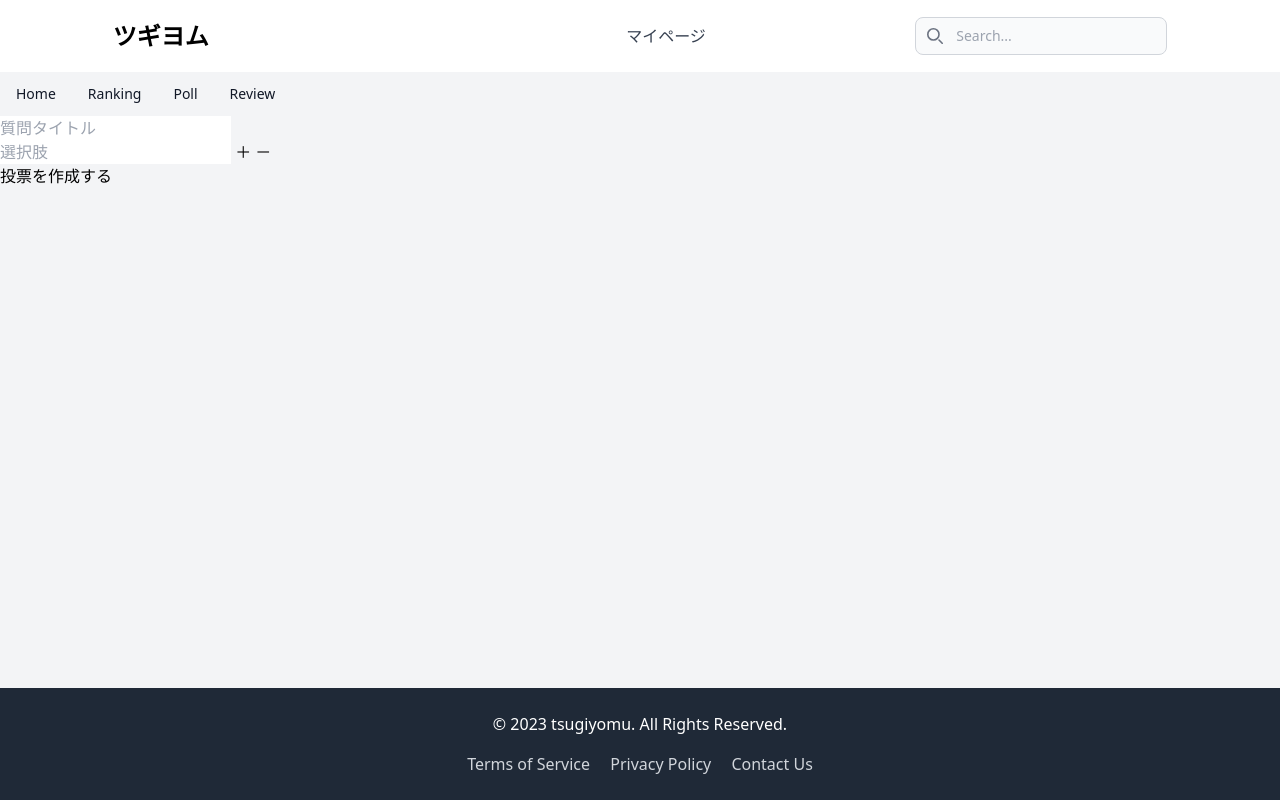
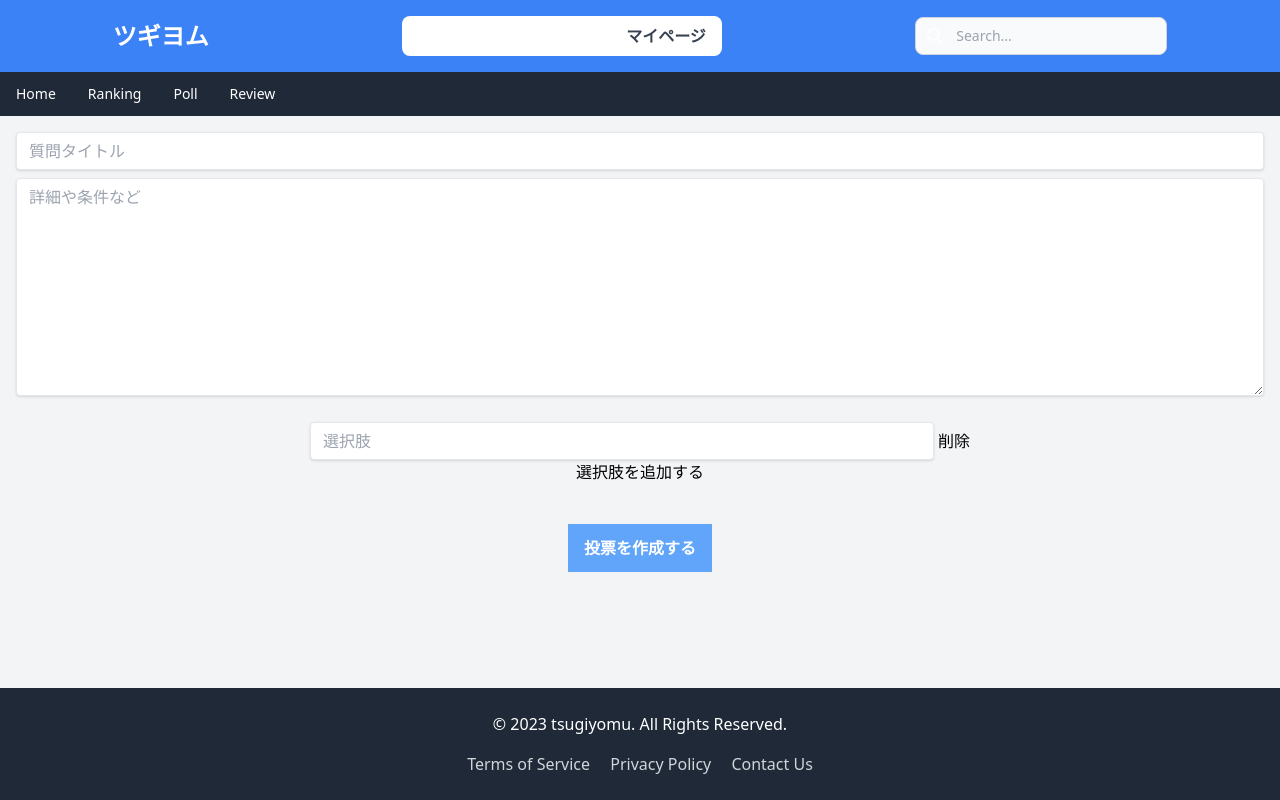
Before and after one commit to yabuki829/bookreview, a Django app: page /poll/create/ in a window 1280 px wide. Run offline with Django 3.2, Linux system fonts and the light colour scheme; a user stored in the database is signed in; some libraries are stand-ins or nearby versions.

Commit message:
pollのui

```diff
--- a/accounts/templates/mypage.html
+++ b/accounts/templates/mypage.html
@@ -14,7 +14,7 @@
 {% endblock %}
 {% block content %}
 
-<div class="  bg-white">
+<div class="  bg-white ">
 
 
   {% comment %} 案2 {% endcomment %}
--- a/accounts/views.py
+++ b/accounts/views.py
@@ -34,6 +34,7 @@ class SignUpView(CreateView):
 
         # メールを送信する
         #TODO 本番環境ではurlを変える
+        print("メールを送信しました。")
         send_mail(
             'アカウントの確認',
             f'認証URL: http://127.0.0.1:8000/accounts/activate/{user.activation_token}/',
@@ -44,6 +45,7 @@ class SignUpView(CreateView):
         return render(self.request, 'registration/signup_done.html')
 
 def activate(request, token):
+    print("activateします")
     try:
         user = User.objects.get(activation_token=token)
         user.is_active = True
@@ -83,6 +85,3 @@ class MyPageView(View):
         }
 
         return render(request, 'mypage.html', context)
-
-    def post(self,request):
-        pass
--- a/api/models.py
+++ b/api/models.py
@@ -113,10 +113,10 @@ class Review(models.Model):
 
 # TODO 投票機能
 class Poll(models.Model):
-    creator = models.ForeignKey(User, on_delete=models.CASCADE, related_name='created_polls')
+    creator = models.ForeignKey(Profile, on_delete=models.CASCADE, related_name='created_polls')
     question = models.CharField(max_length=255)
     created_at = models.DateTimeField(auto_now_add=True)
-
+    content = models.TextField(default="")
     def __str__(self):
         return self.question
 
@@ -137,7 +137,7 @@ class Vote(models.Model):
         unique_together = ('poll', 'user')
 
     def __str__(self):
-        return f"{self.user.username} voted on {self.poll.question}"
+        return f"{self.poll.question}"
 
 
 
--- a/api/templates/base.html
+++ b/api/templates/base.html
@@ -33,21 +33,22 @@
 </head>
 <body class="flex flex-col min-h-screen bg-gray-100 ">
 
-  <nav class="bg-white border-gray-200 dark:bg-blue-500">
+  <nav class="border-gray-200 bg-blue-500">
     <div class="max-w-screen-xl flex flex-wrap items-center justify-around mx-auto p-4">
     <a href="#" class="flex items-center">
-        <span class="self-center text-2xl font-semibold whitespace-nowrap dark:text-white">ツギヨム</span>
+        <span class="self-center text-2xl font-semibold whitespace-nowrap text-white">ツギヨム</span>
     </a>
     <div class="flex md:order-2">
-      <button type="button" data-collapse-toggle="navbar-search" aria-controls="navbar-search" aria-expanded="false" class="md:hidden text-gray-500 dark:text-gray-400 hover:bg-blue-100 dark:hover:bg-gray-700 focus:outline-none focus:ring-4 focus:ring-gray-200 dark:focus:ring-gray-700 rounded-lg text-sm p-2.5 mr-1" >
+      <button type="button" data-collapse-toggle="navbar-search" aria-controls="navbar-search" aria-expanded="false" class="md:hidden text-white focus:outline-none focus:ring-4 focus:ring-gray-200 dark:focus:ring-gray-700 rounded-lg text-sm p-2.5 mr-1" >
         <svg class="w-5 h-5" aria-hidden="true" xmlns="http://www.w3.org/2000/svg" fill="none" viewBox="0 0 20 20">
           <path stroke="currentColor" stroke-linecap="round" stroke-linejoin="round" stroke-width="2" d="m19 19-4-4m0-7A7 7 0 1 1 1 8a7 7 0 0 1 14 0Z"/>
         </svg>
         <span class="sr-only">Search</span>
       </button>
+
       <div class="relative hidden md:block">
         <div class="absolute inset-y-0 left-0 flex items-center pl-3 pointer-events-none">
-          <svg class="w-4 h-4 text-gray-500 dark:text-gray-400" aria-hidden="true" xmlns="http://www.w3.org/2000/svg" fill="none" viewBox="0 0 20 20">
+          <svg class="w-4 h-4  text-white" aria-hidden="true" xmlns="http://www.w3.org/2000/svg" fill="none" viewBox="0 0 20 20">
             <path stroke="currentColor" stroke-linecap="round" stroke-linejoin="round" stroke-width="2" d="m19 19-4-4m0-7A7 7 0 1 1 1 8a7 7 0 0 1 14 0Z"/>
           </svg>
           <span class="sr-only">Search icon</span>
@@ -56,41 +57,42 @@
           <input type="text" name="q" value="{{ query }}" class="block w-full p-2 pl-10 text-sm text-gray-900 border border-gray-300 rounded-lg bg-gray-50 focus:ring-blue-500 focus:border-blue-500 dark:bg-gray-700 dark:border-gray-600 dark:placeholder-gray-400 dark:text-white dark:focus:ring-blue-500 dark:focus:border-blue-500" placeholder="Search...">
         </form>
         </div>
-      <button data-collapse-toggle="navbar-search" type="button" class="inline-flex items-center p-2 w-10 h-10 justify-end text-sm text-gray-500 rounded-lg md:hidden hover:bg-gray-100 focus:outline-none focus:ring-2 focus:ring-gray-200 dark:text-gray-400 dark:hover:bg-gray-700 dark:focus:ring-gray-600" aria-controls="navbar-search" aria-expanded="false">
+      <button data-collapse-toggle="navbar-search" type="button" class="inline-flex items-center p-2 w-10 h-10 justify-end text-sm text-white rounded-lg md:hidden  focus:outline-none focus:ring-2 focus:ring-gray-200 dark:text-gray-400 dark:hover:bg-gray-700 dark:focus:ring-gray-600" aria-controls="navbar-search" aria-expanded="false">
           <span class="sr-only">Open main menu</span>
           <svg class="w-5 h-5" aria-hidden="true" xmlns="http://www.w3.org/2000/svg" fill="none" viewBox="0 0 17 14">
               <path stroke="currentColor" stroke-linecap="round" stroke-linejoin="round" stroke-width="2" d="M1 1h15M1 7h15M1 13h15"/>
           </svg>
       </button>
     </div>
+
       <div class="items-center justify-end hidden w-full md:flex md:w-auto md:order-1" id="navbar-search">
 
         <div class="relative mt-3 md:hidden">
           <div class="absolute inset-y-0 left-0 flex items-center pl-3 pointer-events-none">
-            <svg class="w-4 h-4 text-white dark:text-white" aria-hidden="true" xmlns="http://www.w3.org/2000/svg" fill="none" viewBox="0 0 20 20">
+            <svg class="w-4 h-4 text-black md:text-white" aria-hidden="true" xmlns="http://www.w3.org/2000/svg" fill="none" viewBox="0 0 20 20">
               <path stroke="currentColor" stroke-linecap="round" stroke-linejoin="round" stroke-width="2" d="m19 19-4-4m0-7A7 7 0 1 1 1 8a7 7 0 0 1 14 0Z"/>
             </svg>
           </div>
           <form method="get" action="{% url 'search_books' %}" >
-            <input type="text" name="q" value="{{ query }}" class="block w-full p-2 pl-10 text-sm text-gray-900 border border-gray-300 rounded-lg bg-gray-50 focus:ring-blue-500 focus:border-gray-700 dark:bg-gray-900 dark:border-gray-200 dark:placeholder-gray-200 dark:text-white dark:focus:ring-gray-200 dark:focus:border-gray-200" placeholder="Search...">
+            <input type="text" name="q" value="{{ query }}" class=" block w-full p-2 pl-10 text-base md:text-sm text-gray-900 border border-gray-300 rounded-lg bg-gray-50 focus:ring-blue-500 focus:border-gray-700 dark:bg-gray-900 dark:border-gray-200 dark:placeholder-gray-200 dark:text-white dark:focus:ring-gray-200 dark:focus:border-gray-200" placeholder="Search...">
           </form>
           </div>
         <ul class="flex flex-col p-4 md:p-0 mt-4 font-medium border border-gray-100 rounded-lg bg-gray-50 md:flex-row md:space-x-8 md:mt-0 md:border-0 md:bg-white dark:bg-gray-800 md:dark:bg-blue-500 dark:border-gray-700">
           <li>
-            <a href="{% url 'about' %}" class="block py-2 px-2  text-white rounded  hover:text-bg-blue-300  font-bold  mx-2">ブックレビューとは</a>
+            <a href="{% url 'about' %}" class="block py-2 px-2  md:text-white rounded  hover:text-bg-blue-300  font-bold  mx-2">ブックレビューとは</a>
           </li>
           {% if request.user.is_authenticated %}
 
             <li>
-              <a href="{% url 'account' %}" class="block py-2 px-2 text-white md:text-gray-700 rounded md:bg-white mx-2">マイページ</a>
+              <a href="{% url 'account' %}" class="block py-2 px-2 font-bold  md:text-gray-700 rounded md:bg-white mx-2">マイページ</a>
             </li>
 
           {% else %}
             <li>
-              <a href="{% url 'login' %}" class="block py-2 px-2 text-white md:text-gray-700 rounded md:bg-white mx-2 ">ログイン</a>
+              <a href="{% url 'login' %}" class="block py-2 px-2  md:text-gray-700 rounded md:bg-white mx-2 ">ログイン</a>
             </li>
             <li>
-              <a href="{% url 'signup' %}" class="block py-2 px-2 text-white rounded dark:text-white md:bg-orange-400 mx-2">会員登録</a>
+              <a href="{% url 'signup' %}" class="block py-2 px-2  rounded  md:bg-orange-400 mx-2">会員登録</a>
             </li>
           {% endif %}
 
@@ -99,21 +101,21 @@
     </div>
   </nav>
 
-  <nav class="bg-gray-100 dark:bg-gray-800">
+  <nav class="bg-gray-800">
     <div class="max-w-screen-xl px-4 py-3 mx-auto">
         <div class="flex items-center">
             <ul class="flex flex-row font-medium mt-0 mr-6 space-x-8 text-sm">
                 <li>
-                    <a href="{% url 'index' %}" class="text-gray-900 dark:text-white hover:underline" aria-current="page">Home</a>
+                    <a href="{% url 'index' %}" class="text-white hover:underline" aria-current="page">Home</a>
                 </li>
                 <li>
-                    <a href="{% url 'index' %}" class="text-gray-900 dark:text-white hover:underline">Ranking</a>
+                    <a href="{% url 'index' %}" class="text-white hover:underline">Ranking</a>
                 </li>
                 <li>
-                  <a a href="{% url 'poll' %}" class="text-gray-900 dark:text-white hover:underline">Poll</a>
+                  <a a href="{% url 'poll' %}" class="text-white hover:underline">Poll</a>
                 </li>
                 <li>
-                    <a href="{% url 'review' %}" class="text-gray-900 dark:text-white hover:underline">Review</a>
+                    <a href="{% url 'review' %}" class="text-white hover:underline">Review</a>
                 </li>
 
             </ul>
--- a/api/templates/details.html
+++ b/api/templates/details.html
@@ -42,7 +42,7 @@
 
 
   {% if request.user.is_authenticated and not user_has_reviewed %}
-  <h1>{{book.title}} のレビューを書く</h1>
+  <h1>「{{book.title}}」 のレビューを書く</h1>
   <form action="{% url 'post_review' book.id %}" method="POST">
     {% csrf_token %}
     <div class="rating ">
--- a/config/settings.py
+++ b/config/settings.py
@@ -41,8 +41,8 @@ INSTALLED_APPS = [
     'django.contrib.sessions',
     'django.contrib.messages',
     'django.contrib.staticfiles',
-    'rest_framework',
-    'corsheaders',
+    # 'rest_framework',
+    # 'corsheaders',
     "api",
 
 ]
--- a/poll/templates/create_poll.html
+++ b/poll/templates/create_poll.html
@@ -2,33 +2,43 @@
 {% extends 'base.html' %}
 
 {% block content %}
+<div class="container mx-auto p-4 text-center">
   <form method="post">
     {% csrf_token %}
-  <input type="text" name="question" placeholder="質問タイトル">
-  <div>
-    <input type="text" name="choice" class="form-control" placeholder="選択肢">
+    <input class="shadow appearance-none border rounded w-full py-2 px-3 text-gray-700 leading-tight focus:outline-none focus:shadow-outline" type="text" name="question" placeholder="質問タイトル">
+    <textarea class="w-full mt-2 shadow appearance-none border rounded py-2 px-3 text-gray-700 leading-tight focus:outline-none focus:shadow-outline " name="content" id="" cols="30" rows="10" placeholder="詳細や条件など""></textarea>
+    <div class="pt-5">
+      <div id="choices-container">
+        <div class="choice">
+          <input class="shadow appearance-none border rounded w-3/4 md:w-1/2 py-2 px-3 text-gray-700 leading-tight focus:outline-none focus:shadow-outline" type="text" name="choice" placeholder="選択肢">
+          <input type="button" value="削除" class="del pluralBtn">
+        </div>
+      </div>
+      <input type="button" value="選択肢を追加する" class="add pluralBtn">
 
-    <input type="button" value="＋" class="add pluralBtn">
-    <input type="button" value="－" class="del pluralBtn">
     </div>
 
-  <button type="submit">投票を作成する</button>
+    <button class="mt-10  px-4 py-3 bg-blue-400 text-white font-bold " type="submit">投票を作成する</button>
   </form>
+</div>
 <script src="https://ajax.googleapis.com/ajax/libs/jquery/3.3.1/jquery.min.js"></script>
 
+
 <script type="text/javascript">
+  $(document).ready(function() {
+    // 選択肢の追加
     $(document).on("click", ".add", function() {
-    let target = $(this).parent();
-    let cloned = target.clone(true);
-    cloned.find("input[type='text']").val(""); // 新しいinputの値を空欄にする
-    cloned.insertAfter(target);
+      let newChoice = $("#choices-container .choice:first").clone(true);
+      newChoice.find("input[type='text']").val("");
+      newChoice.appendTo("#choices-container");
     });
 
+    // 選択肢の削除
     $(document).on("click", ".del", function() {
-      var target = $(this).parent();
-      if (target.parent().children().length > 1) {
-          target.remove();
+      if ($("#choices-container .choice").length > 1) {
+        $(this).closest(".choice").remove();
       }
+    });
   });
 </script>
 {% endblock %}
--- a/poll/views.py
+++ b/poll/views.py
@@ -1,7 +1,8 @@
 from django.shortcuts import render, redirect, get_object_or_404
-from api.models import Poll,Vote,Book,Choice
+from api.models import Poll,Vote,Book,Choice,Profile
 from django.core.paginator import Paginator, EmptyPage, PageNotAnInteger
 
+# 一覧表示
 def poll_list(request):
 
     polls = Poll.objects.all()
@@ -22,8 +23,8 @@ def poll_list(request):
     page_range = paginator.get_elided_page_range(number=page_number, on_each_side=onEachSide, on_ends=onEnds)
 
     context = {
-            'polls': poll_page,
-            'page_range': page_range,
+        'polls': poll_page,
+        'page_range': page_range,
     }
 
 
@@ -31,6 +32,7 @@ def poll_list(request):
 
 from django.contrib.auth.decorators import login_required
 
+# 作成
 @login_required
 def create_poll(request):
 
@@ -38,12 +40,14 @@ def create_poll(request):
         print("pollを作成します")
 
         question = request.POST.get('question')
+        content = request.POST.get('content')
         print(question)
-        # 選択肢の処理（例: 'choices' というフィールド名で受け取る）
+        # 選択肢を受け取る
         choices = request.POST.getlist('choice')
 
         if question:
-            poll = Poll.objects.create(creator=request.user, question=question)
+            profile = Profile.objects.get(user=request.user)
+            poll = Poll.objects.create(creator=profile, question=question,content=content)
 
             for choice_text in choices:
                 print(choice_text)
@@ -52,40 +56,70 @@ def create_poll(request):
             return redirect('poll_vote', poll_id=poll.id)
     return render(request, 'create_poll.html')
 
+
+# 投票do
+
+# ログインせずとも選択肢を見れるようにする
 def poll_vote(request, poll_id):
     poll = get_object_or_404(Poll, pk=poll_id)
+    print("投票ページ")
+    # 投票していれば投票結果に移動
+    if request.user.is_anonymous:
+        return render(request, 'poll_vote.html', {'poll': poll})
 
     if Vote.objects.filter(poll=poll, user=request.user).exists():
         return redirect('poll_results', poll_id=poll.id)
 
+
     if request.method == 'POST':
-        choice_id = request.POST.get('choice')
-        selected_choice = get_object_or_404(Choice, pk=choice_id)
-        # TODO 匿名でも投票できるようにしたい
-        Vote.objects.create(poll=poll, choice=selected_choice, user=request.user)
-        return redirect('poll_results', poll_id=poll.id)
+        # フォームから送信された選択肢のIDを取得
+        chosen_choice_id = request.POST.get('choice')
+        print(f"選択された選択肢のID: {chosen_choice_id}")
+
+        # # TODO 匿名でも投票できるようにしたい
+        # 選択された選択肢のIDが空でないことを確認
+        if chosen_choice_id:
+            chosen_choice = Choice.objects.get(id=chosen_choice_id)
+            print(f"選択された選択肢: {chosen_choice.text}")
+            Vote.objects.create(poll=poll, choice=chosen_choice, user=request.user)
+
+            return redirect('poll_results', poll_id=poll.id)
+
+
 
     return render(request, 'poll_vote.html', {'poll': poll})
 
 
+# 投票結果
 
 def poll_results(request, poll_id):
-    poll = get_object_or_404(Poll, pk=poll_id)
-
     # 投票していなければpoll_voteにリダイレクトする
     # ログインしていなければログインページにリダイレクトする
     # 投票していなければpoll_voteにリダイレクトする
 
+    # 自分が選択した選択肢に色をつける
+
+    poll = get_object_or_404(Poll, pk=poll_id)
+
     if not Vote.objects.filter(poll=poll, user=request.user).exists():
         return redirect('poll_vote', poll_id=poll_id)
 
-    poll = get_object_or_404(Poll, pk=poll_id)
     votes = Vote.objects.filter(poll=poll).select_related('choice')
+    total_votes = votes.count()
 
-    results = {}
+    user_vote = None
+    if request.user.is_authenticated:
+        user_vote = Vote.objects.filter(poll=poll, user=request.user).first()
+
+    results = {choice.text: 0 for choice in poll.choices.all()}  # 全ての選択肢を0で初期化
     for vote in votes:
         choice_text = vote.choice.text
-        results[choice_text] = results.get(choice_text, 0) + 1
-    sorted_results = sorted(results.items(), key=lambda x: x[1], reverse=True)
+        results[choice_text] = (results.get(choice_text, 0) + 1) / total_votes * 100
 
-    return render(request, 'poll_results.html', {'poll': poll, 'results': sorted_results})
+    results_list = [(key, results[key]) for key in results]
+
+    return render(request, 'poll_results.html', {
+        'poll': poll,
+        'results': results_list,
+        'user_vote': user_vote
+    })
```
Also changed, not shown: accounts/templates/registration/login.html (+14 -2 lines), poll/templates/poll_list.html (+7 -1 lines), poll/templates/poll_results.html (+38 -6 lines), poll/templates/poll_vote.html (+18 -9 lines), api/migrations/0003_poll_content.py (added), api/migrations/0004_alter_poll_creator.py (added), db.sqlite3, media/books/images/9784405120112.jpg (added), media/profile_images/bousi.jpg (added). Lines whose indentation alone changed are shown as unchanged.
